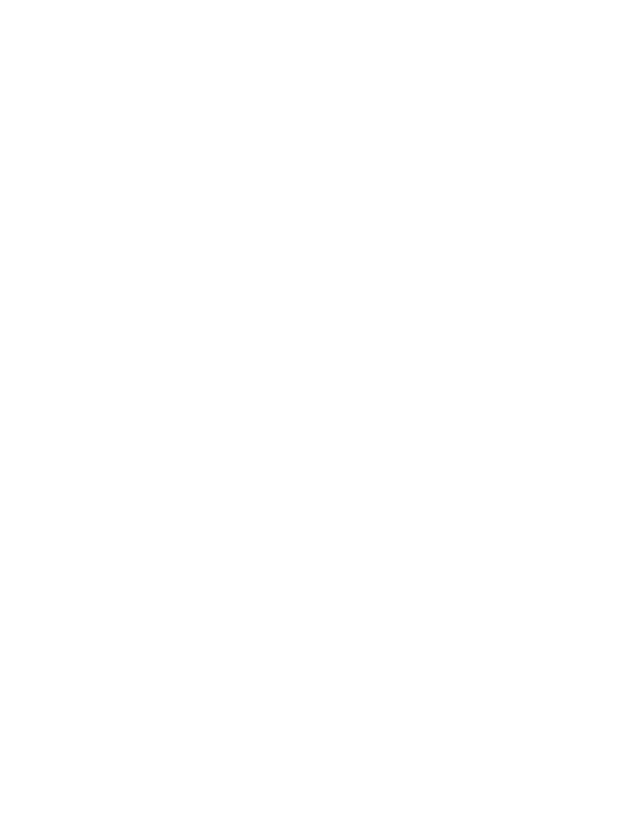
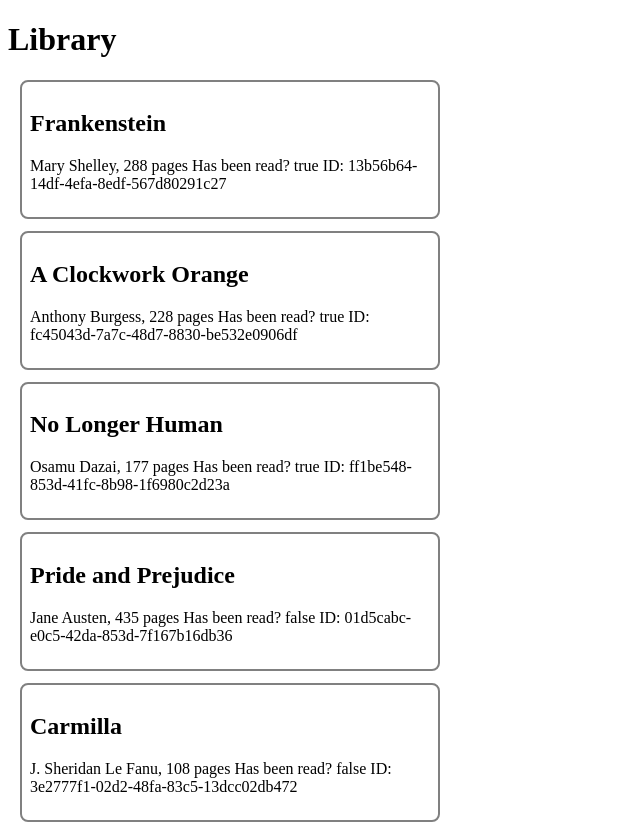
Before and after one commit to grace-see/odin-library, a plain HTML site: page index.html in a window 1280 px wide. Shown: the whole page, without its empty margins (0-640 px from the left). Before the commit the page ends 800 px from the top, so only its background shows below. Drawn offline with Linux system fonts and the light colour scheme.

Commit message:
Added function to display all the books in a card format

```diff
--- a/index.html
+++ b/index.html
@@ -3,9 +3,12 @@
     <head>
         <meta charset="UTF-8">
         <meta name="viewport" content="width=device-width, initial-scale=1.0">
+        <link rel="stylesheet" href="style.css"></link>
         <title>Library</title>
     </head>
     <body>
-
+        <h1>Library</h1>
+        <div id="container"></div>
+        <script src="script.js"></script>
     </body>
 </html>
--- a/script.js
+++ b/script.js
@@ -1,13 +1,37 @@
 const myLibrary = [];
 
-function Book(title, author, pages, beenRead, id) {
+myLibrary.push(new Book("Frankenstein", "Mary Shelley", 288, true));
+myLibrary.push(new Book("A Clockwork Orange", "Anthony Burgess", 228, true));
+myLibrary.push(new Book("No Longer Human", "Osamu Dazai", 177, true));
+myLibrary.push(new Book("Pride and Prejudice", "Jane Austen", 435, false));
+myLibrary.push(new Book("Carmilla", "J. Sheridan Le Fanu", 108, false));
+
+function Book(title, author, pages, beenRead) {
     this.title = title;
     this.author = author;
     this.pages = pages;
     this.beenRead = beenRead;
-    this.id = id;
+    this.id = crypto.randomUUID();
 }
 
 function addBookToLibrary(title, author, pages, beenRead) {
-    myLibrary.push(new Book(title, author, pages, beenRead, crypto.randomUUID()));
+    myLibrary.push(new Book(title, author, pages, beenRead));
 }
+
+function displayBooks() {
+    container = document.querySelector("#container");
+    for (let i = 0; i < myLibrary.length; i++) {
+        //add a book card :)
+        bookCard = document.createElement("div");
+        bookCard.classList.add("bookCard");
+        title = document.createElement("h2");
+        title.textContent = myLibrary[i].title;
+        information = document.createElement("p");
+        information.textContent = myLibrary[i].author + ", " + myLibrary[i].pages + " pages\nHas been read? " + myLibrary[i].beenRead + "\nID: " + myLibrary[i].id;
+        bookCard.appendChild(title);
+        bookCard.appendChild(information);
+        container.appendChild(bookCard);
+    }
+}
+
+displayBooks();
--- a/style.css
+++ b/style.css
@@ -0,0 +1,13 @@
+:root {
+    margin: 0px;
+    padding: 0px;
+}
+
+.bookCard {
+    border: 2px solid gray;
+    border-radius: 8px;
+    width: 400px;
+    height: auto;
+    margin: 12px;
+    padding: 8px;
+}
```
